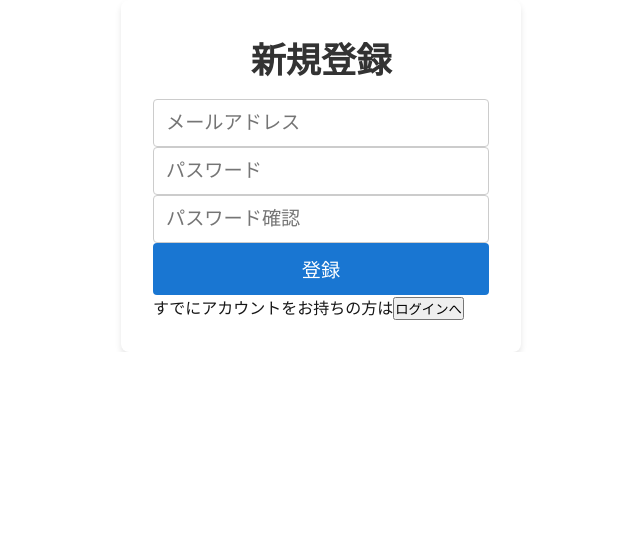
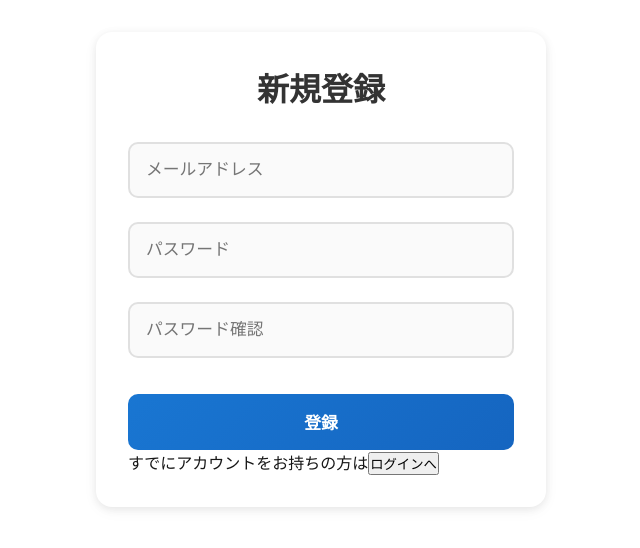
Before and after one commit to s23022/Recipe-Seach, a Next.js app: page /sign_up in a window 1280 px wide. Shown: the top 548 px of the page, without its empty margins (319-959 px from the left). Built offline with nearby package versions, Linux system fonts and the light colour scheme.

Commit message:
レスポンシブの追加

```diff
--- a/app/sign_up/sign_up.module.css
+++ b/app/sign_up/sign_up.module.css
@@ -1,105 +1,193 @@
+/* ベーススタイル */
 .container {
-  background-color: #fff;
-  padding: 2rem;
-  border-radius: 8px;
-  box-shadow: 0 4px 6px rgba(0, 0, 0, 0.1);
-  width: 100%;
-  max-width: 400px;
-  margin: auto;
+  background: #fff;
+  padding: 1rem;
+  border-radius: 12px;
+  box-shadow: 0 2px 8px rgba(0,0,0,0.08), 0 4px 16px rgba(0,0,0,0.04);
+  width: calc(100% - 2rem);
+  max-width: 320px;
+  margin: 1rem auto;
+  transition: box-shadow 0.3s;
 }
 
 .heading {
-  font-size: 1.8rem;
-  margin-bottom: 1rem;
+  font-size: clamp(1.3rem, 4vw, 1.6rem);
+  margin-bottom: 1.25rem;
   text-align: center;
   color: #333;
+  font-weight: 600;
 }
 
 .form {
   display: flex;
   flex-direction: column;
+  gap: 1rem;
 }
 
 .inputGroup {
-  margin-bottom: 1.5rem;
+  display: flex;
+  flex-direction: column;
 }
 
 .label {
-  font-size: 1rem;
+  font-size: 0.95rem;
   margin-bottom: 0.5rem;
   color: #555;
+  font-weight: 500;
 }
 
 .input {
-  padding: 0.75rem;
+  padding: 0.875rem;
   font-size: 1rem;
-  border: 1px solid #ccc;
-  border-radius: 4px;
+  border: 2px solid #e0e0e0;
+  border-radius: 8px;
   width: 100%;
   box-sizing: border-box;
+  transition: all 0.2s;
+  background: #fafafa;
 }
 
 .input:focus {
   border-color: #1976d2;
+  background: #fff;
   outline: none;
+  box-shadow: 0 0 0 3px rgba(25,118,210,0.1);
+}
+
+.input:hover:not(:focus) {
+  border-color: #bdbdbd;
 }
 
 .button {
-  padding: 0.75rem;
+  padding: 0.875rem 1.5rem;
   font-size: 1rem;
-  background-color: #1976d2;
+  background: linear-gradient(135deg, #1976d2, #1565c0);
   color: white;
   border: none;
-  border-radius: 4px;
+  border-radius: 8px;
   cursor: pointer;
-  transition: background-color 0.3s;
+  transition: all 0.3s;
+  font-weight: 600;
+  margin-top: 0.5rem;
 }
 
 .button:hover {
-  background-color: #1565c0;
+  background: linear-gradient(135deg, #1565c0, #0d47a1);
+  transform: translateY(-1px);
+  box-shadow: 0 4px 12px rgba(25,118,210,0.3);
+}
+
+.button:focus {
+  outline: none;
+  box-shadow: 0 0 0 3px rgba(25,118,210,0.3);
 }
 
 .error {
-  color: red;
-  margin-top: 1rem;
+  color: #d32f2f;
+  margin-top: 0.75rem;
   font-size: 0.875rem;
   text-align: center;
+  padding: 0.5rem;
+  background: #ffebee;
+  border-radius: 6px;
+  border-left: 4px solid #d32f2f;
 }
 
-/* メディアクエリ：タブレット（768px〜1024px） */
-@media (min-width: 768px) and (max-width: 1024px) {
+/* タブレット */
+@media (min-width: 768px) {
   .container {
-    width: 80%;
+    padding: 1.5rem;
+    max-width: 380px;
+    margin: 1.5rem auto;
+    border-radius: 14px;
   }
+  .heading {
+    font-size: clamp(1.6rem, 3vw, 1.9rem);
+    margin-bottom: 1.5rem;
+  }
+  .form { gap: 1.25rem; }
+  .input, .button {
+    padding: 0.875rem;
+    font-size: 1rem;
+    border-radius: 9px;
+  }
+  .button { padding: 0.875rem 1.5rem; }
+}
 
+/* デスクトップ */
+@media (min-width: 1024px) {
+  .container {
+    padding: 2rem;
+    max-width: 450px;
+    margin: 2rem auto;
+    border-radius: 16px;
+  }
+  .container:hover {
+    box-shadow: 0 8px 24px rgba(0,0,0,0.12), 0 12px 32px rgba(0,0,0,0.08);
+  }
   .heading {
-    font-size: 2rem;
+    font-size: clamp(1.8rem, 2.5vw, 2.1rem);
+    margin-bottom: 2rem;
   }
-
-  .input {
-    font-size: 1.1rem;
+  .form { gap: 1.5rem; }
+  .label {
+    font-size: 1rem;
+    margin-bottom: 0.6rem;
   }
-
+  .input, .button {
+    padding: 1rem;
+    font-size: 1.05rem;
+    border-radius: 10px;
+  }
   .button {
-    font-size: 1.1rem;
+    padding: 1rem 2rem;
+    margin-top: 0.75rem;
   }
 }
 
-/* メディアクエリ：デスクトップ（1025px以上） */
-@media (min-width: 1025px) {
+/* 大画面 */
+@media (min-width: 1440px) {
   .container {
-    width: 60%;
+    padding: 2.5rem;
+    max-width: 500px;
+    margin: 3rem auto;
   }
-
   .heading {
     font-size: 2.2rem;
+    margin-bottom: 2.5rem;
   }
+  .form { gap: 2rem; }
+  .label { font-size: 1.1rem; }
+  .input, .button {
+    padding: 1.125rem;
+    font-size: 1.1rem;
+    border-radius: 12px;
+  }
+  .button { padding: 1.125rem 2.5rem; }
+  .error { font-size: 0.95rem; }
+}
 
+/* ダークモード */
+@media (prefers-color-scheme: dark) {
+  .container {
+    background: #2d2d2d;
+    box-shadow: 0 4px 12px rgba(0,0,0,0.3);
+  }
+  .heading { color: #f0f0f0; }
+  .label { color: #d0d0d0; }
   .input {
-    font-size: 1.2rem;
+    background: #404040;
+    border-color: #555;
+    color: #f0f0f0;
   }
-
-  .button {
-    font-size: 1.2rem;
+  .input:focus {
+    background: #4a4a4a;
+    border-color: #64b5f6;
+  }
+  .input:hover:not(:focus) { border-color: #777; }
+  .error {
+    background: #4a2c2c;
+    color: #ff6b6b;
+    border-left-color: #ff6b6b;
   }
 }
```
